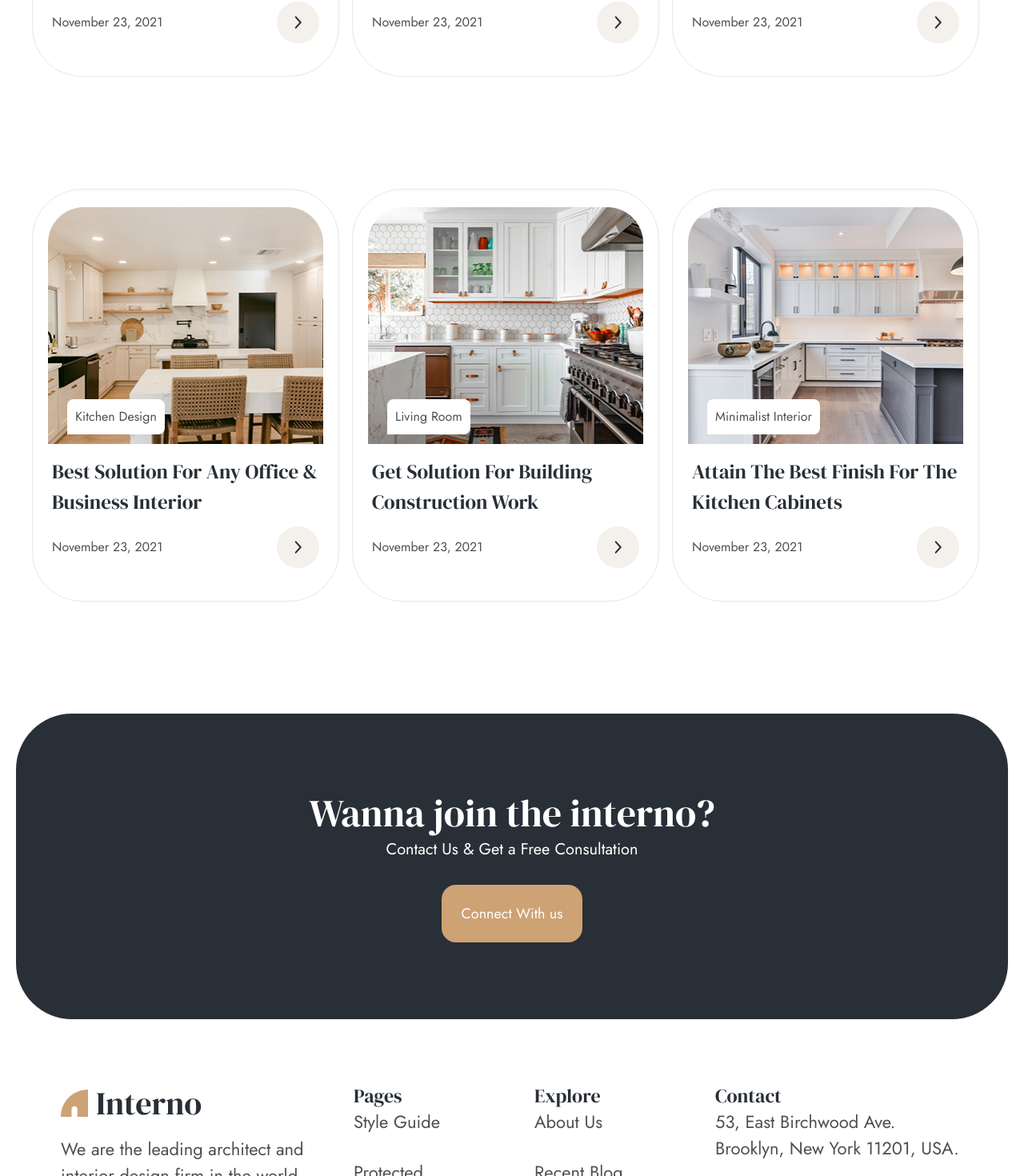
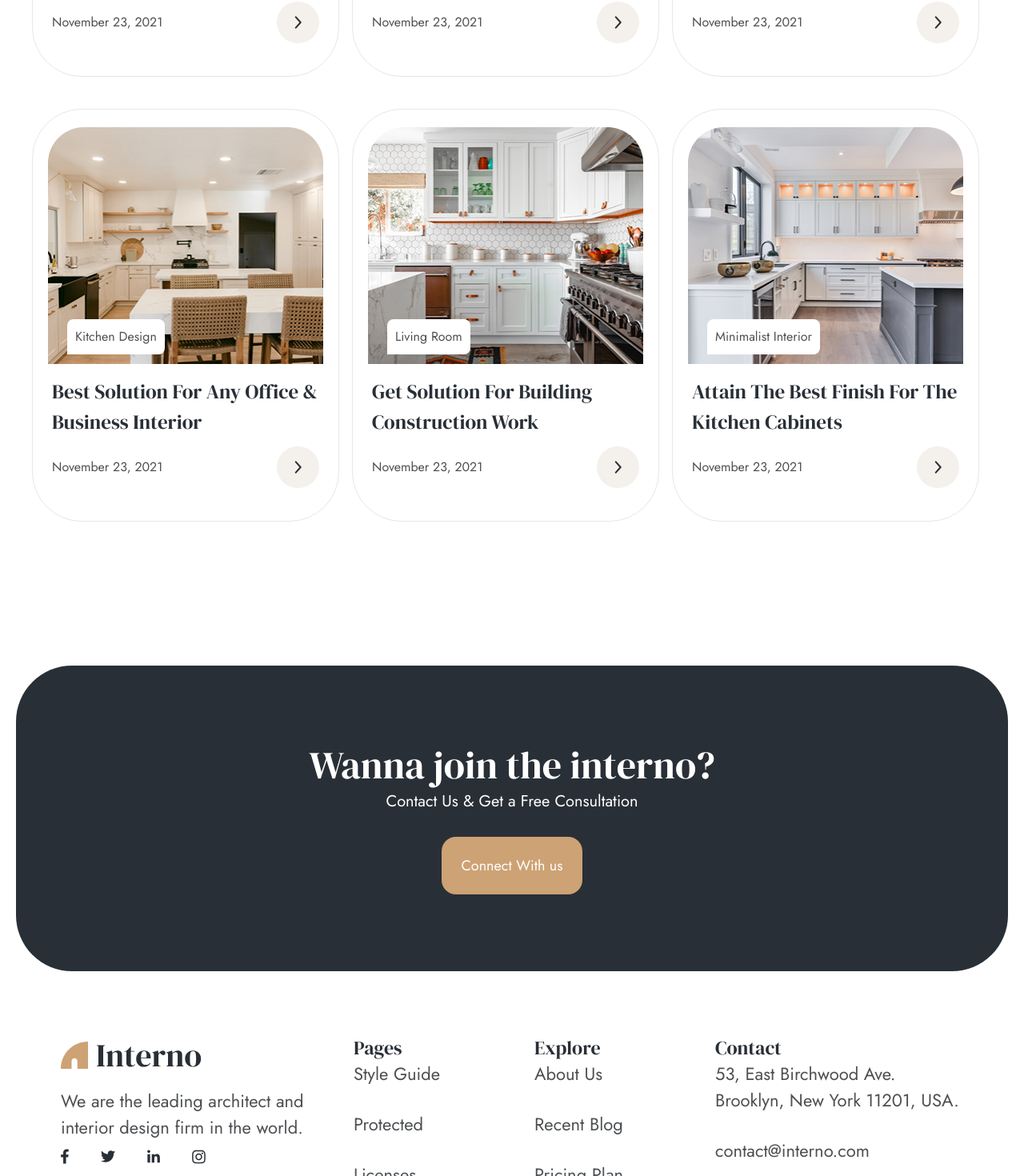
Before and after one commit to shohjahon-asqarov/interno, a React (Vite) app: page / in a window 1280 px wide. Shown: the part 2460-3930 px from the top of the page at 80% size. Built offline with nearby package versions, Linux system fonts and the light colour scheme.

Commit message:
fix:consulation component

```diff
--- a/src/components/Consultation.jsx
+++ b/src/components/Consultation.jsx
@@ -2,7 +2,7 @@ import React from 'react'
 
 const Consultation = () => {
     return (
-        <section className='mb-20'>
+        <section className='mb-20 mt-35'>
             <div className="container bg-dark flex flex-col items-center rounded-[70px]">
                 <h1 className='mt-25 mb-2 font-normal text-5xl text-white'>Wanna join the interno?</h1>
                 <p className='mb-7.5 text-xl text-white fontJost'>Contact Us & Get a Free Consultation</p>
--- a/src/components/RecentBlogs.jsx
+++ b/src/components/RecentBlogs.jsx
@@ -61,7 +61,7 @@ const RecentBlogs = () => {
             </div>
             <div className='container grid grid-cols-3 space-x-5 space-y-10'>
                 {blogs.map((card) => (
-                    <div key={card.id} className='border-1 border-b-col rounded-[62px] flex flex-col items-center w-96 h-129 mb-35'>
+                    <div key={card.id} className='border-1 border-b-col rounded-[62px] flex flex-col items-center w-96 h-129'>
                         <div className='relative text-center'>
                             <img className='w-86 h-74 mt-5.5 mb-4' src={card.img} alt={card.title} />
                             <div className='text-date-col fontJost text-base bg-[#FFFFFF] absolute left-6 bottom-7 px-2.5 py-2.5 radius'>{card.type}</div>
```
